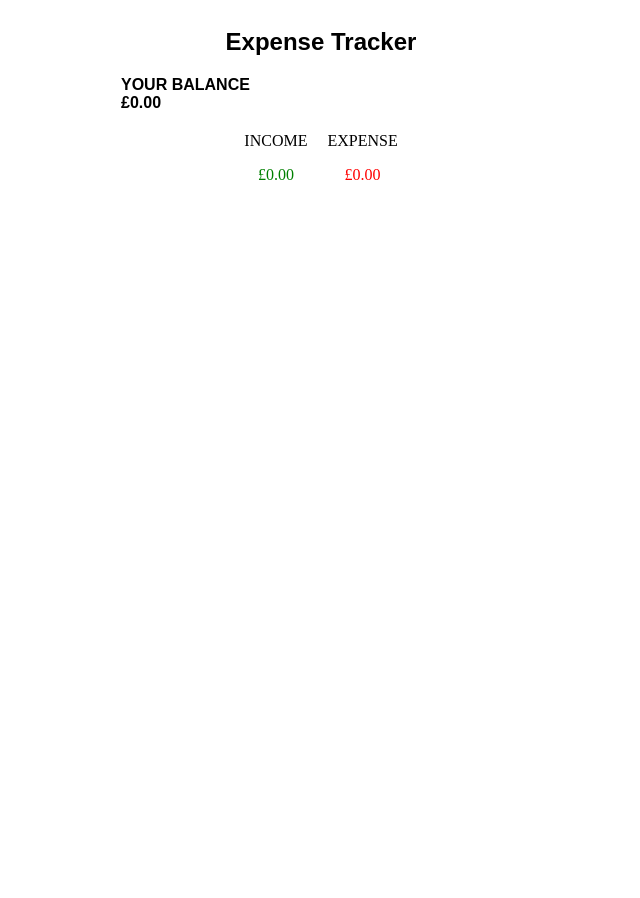
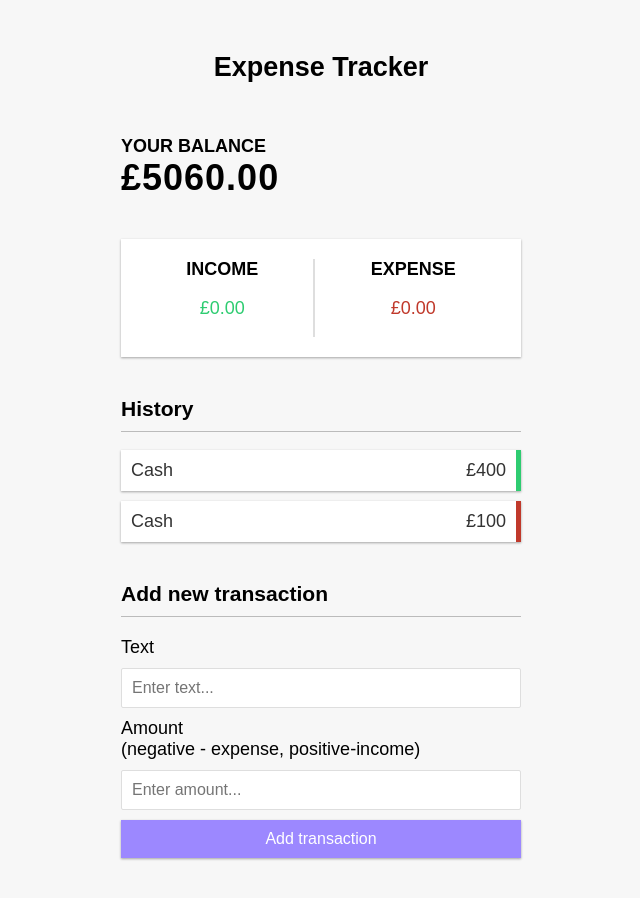
Before and after one commit to udK01/IncomeExpenseApp, a React (Vite) app: page / in a window 1280 px wide. Shown: the top 898 px of the page, without its empty margins (319-959 px from the left). Before the commit the page ends 800 px from the top, so only its background shows below. Built offline with nearby package versions, Linux system fonts and the light colour scheme.

Commit message:
Completed CSS and Overall Layout

```diff
--- a/src/App.jsx
+++ b/src/App.jsx
@@ -1,27 +1,55 @@
 export default function App() {
-  let balance;
-  let income;
-  let expense;
-
   return (
     <>
       <div className="expense-tracker-container">
         <h2 className="expense-tracker-header">Expense Tracker</h2>
 
+        <div className="container">
           <div className="balance-container">
-          <h4>YOUR BALANCE</h4>
-          <h4 className="balance-display">£0.00</h4>
+            <h4>your balance</h4>
+            <h1 className="balance-display">£5060.00</h1>
           </div>
 
           <div className="income-expense-display">
             <div>
-            <label>INCOME</label>
+              <h4>INCOME</h4>
               <p className="income-text">£0.00</p>
             </div>
+            <div className="money-border"></div>
             <div>
-            <label>EXPENSE</label>
+              <h4>EXPENSE</h4>
               <p className="expense-text">£0.00</p>
             </div>
+          </div>
+
+          <h3>History</h3>
+          <ul className="transactions-list">
+            <li className="moneyIn">
+              <button className="delete-btn">x</button>
+              Cash
+              <span>£400</span>
+            </li>
+            <li className="moneyOut">
+              <button className="delete-btn">x</button>
+              Cash
+              <span>£100</span>
+            </li>
+          </ul>
+
+          <h3>Add new transaction</h3>
+          <form className="form">
+            <div>
+              <label for="text">Text</label>
+              <input type="text" id="text" placeholder="Enter text..." />
+            </div>
+            <div>
+              <label for="amount">
+                Amount <br /> (negative - expense, positive-income)
+              </label>
+              <input type="number" id="amount" placeholder="Enter amount..." />
+            </div>
+            <button class="btn">Add transaction</button>
+          </form>
         </div>
       </div>
     </>
--- a/src/index.css
+++ b/src/index.css
@@ -1,33 +1,83 @@
+body {
+  background-color: #f7f7f7;
+  display: flex;
+  flex-direction: column;
+  min-height: 100vh;
+  margin: 0;
+  font-family: sans-serif;
+  font-size: 18px;
+}
+
+* {
+  box-sizing: border-box;
+}
+
+h1 {
+  letter-spacing: 1px;
+  margin: 0;
+}
+
+h3 {
+  border-bottom: 1px solid #bbb;
+  padding-bottom: 10px;
+  margin: 40px 0 10px;
+}
+
+h4 {
+  margin: 0;
+  text-transform: uppercase;
+}
+
+label {
+  display: inline-block;
+  margin: 10px 0;
+}
+
+input[type='text'],
+input[type='number'] {
+  border: 1px solid #dedede;
+  border-radius: 2px;
+  display: block;
+  font-size: 16px;
+  padding: 10px;
+  width: 100%;
+}
+
 .expense-tracker-container {
   display: flex;
   flex-direction: column;
   align-items: center;
+  margin: 30px auto;
   width: 400px;
-  margin: auto;
 }
 
 .expense-tracker-header {
   font-weight: bold;
-  font-family: Arial, Helvetica, sans-serif;
   align-items: center;
   justify-content: center;
 }
 
+.container {
+  margin: 30px auto;
+  width: 400px;
+}
+
 .balance-container {
-  font-family: Arial, Helvetica, sans-serif;
   align-self: flex-start;
   padding-bottom: 20px;
 }
 
-.balance-container h4 {
-  padding: 0px;
-  margin: 0px;
+.balance-display {
+  display: flex;
 }
 
 .income-expense-display {
+  background-color: #fff;
+  padding: 20px;
   display: flex;
-  justify-content: center;
-  align-items: center;
+  justify-content: space-evenly;
+  margin: 20px 0;
+  box-shadow: 0 1px 3px rgba(0, 0, 0, 0.12), 0 1px 2px rgba(0, 0, 0, 0.24);
 }
 
 .income-expense-display > div {
@@ -35,10 +85,79 @@
   margin: 0 10px;
 }
 
+.money-border {
+  border: 1px solid #dedede;
+}
+
 .income-text {
-  color: green;
+  color: #2ecc71;
 }
 
 .expense-text {
-  color: red;
+  color: #c0392b;
 }
+
+.moneyIn {
+  border-right: 5px solid #2ecc71;
+}
+
+.moneyOut {
+  border-right: 5px solid #c0392b;
+}
+
+.transactions-list {
+  list-style-type: none;
+  padding: 0;
+  margin-bottom: 40px;
+  position: relative;
+}
+
+.transactions-list li {
+  display: flex;
+  justify-content: space-between;
+  align-items: center;
+  background-color: #fff;
+  padding: 10px;
+  margin: 10px 0;
+  color: #333;
+  position: relative;
+  box-shadow: 0 1px 3px rgba(0, 0, 0, 0.12), 0 1px 2px rgba(0, 0, 0, 0.24);
+}
+
+.delete-btn {
+  cursor: pointer;
+  background-color: #e74c3c;
+  border: 0;
+  color: #fff;
+  font-size: 20px;
+  line-height: 20px;
+  padding: 2px 5px;
+  position: absolute;
+  top: 50%;
+  left: 0;
+  transform: translate(-100%, -50%);
+  margin-right: 10px;
+  opacity: 0;
+  transition: opacity 0.3s ease;
+}
+
+.transactions-list li span {
+  margin-left: auto;
+}
+
+.transactions-list li:hover .delete-btn {
+  opacity: 1;
+}
+
+.btn {
+  cursor: pointer;
+  background-color: #9c88ff;
+  color: #fff;
+  border: 0;
+  display: block;
+  font-size: 16px;
+  margin: 10px 0 30px;
+  padding: 10px;
+  width: 100%;
+  box-shadow: 0 1px 3px rgba(0, 0, 0, 0.12), 0 1px 2px rgba(0, 0, 0, 0.24);
+}
```
Lines whose indentation alone changed are shown as unchanged.
